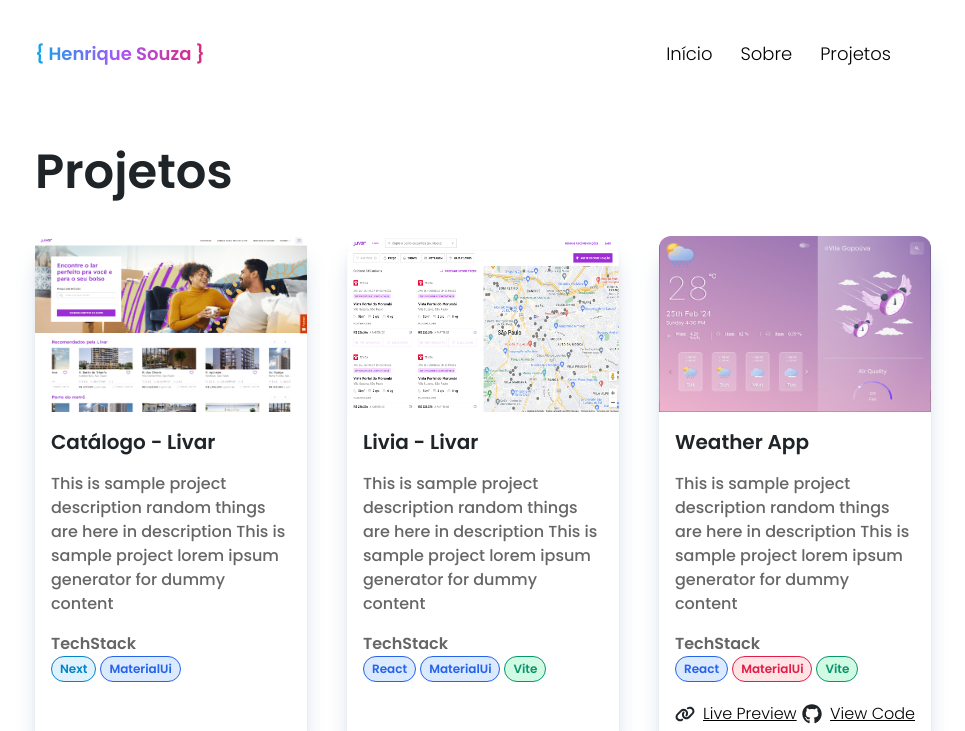
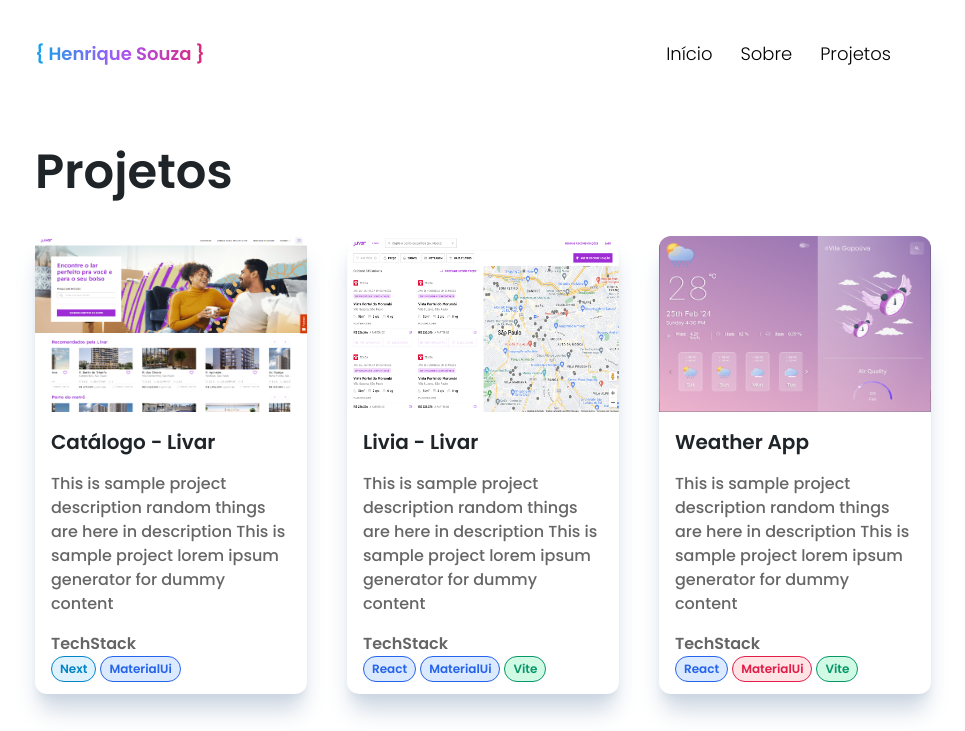
Before and after one commit to HenriqueCSouzza/aboute-me, a Next.js app: page /projects in a window 1280 px wide. Shown: the top 731 px of the page, without its empty margins (157-1122 px from the left). Built offline with nearby package versions, Linux system fonts and the light colour scheme.

Commit message:
adjusta height in card

```diff
--- a/src/components/Project/Project.tsx
+++ b/src/components/Project/Project.tsx
@@ -18,12 +18,12 @@ function Project({
 }: ProjectProps) {
   return (
     <article className="rounded-xl mt-10 overflow-hidden shadow-xl shadow-slate-300 dark:shadow-slate-900 h-card">
-      <picture className="">
+      <picture>
         <img
           src={image}
           alt={title}
           loading="lazy"
-          className="w-full h-full bg-no-repeat bg-contain max-h-64 md:max-h-44"
+          className="w-full h-full bg-no-repeat bg-contain max-h-48 md:max-h-44"
         />
       </picture>
       <div className="dark:bg-dark-card p-4">
--- a/tailwind.config.ts
+++ b/tailwind.config.ts
@@ -10,7 +10,7 @@ const config: Config = withTV({
   theme: {
     extend: {
       height: {
-        "h-card": "458px",
+        card: "458px",
       },
       fontFamily: {
         primary: "Poppins, sans-serif",
```
